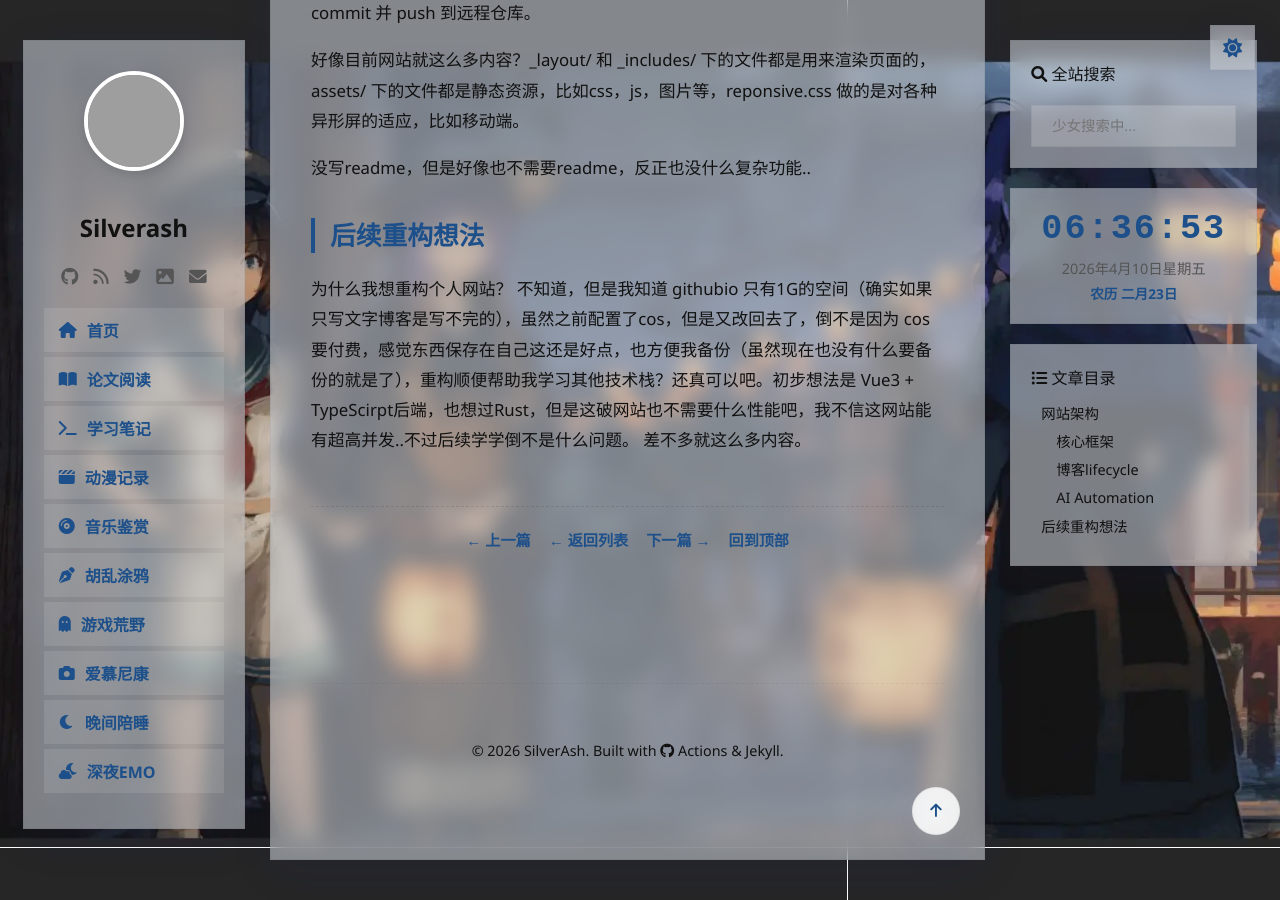
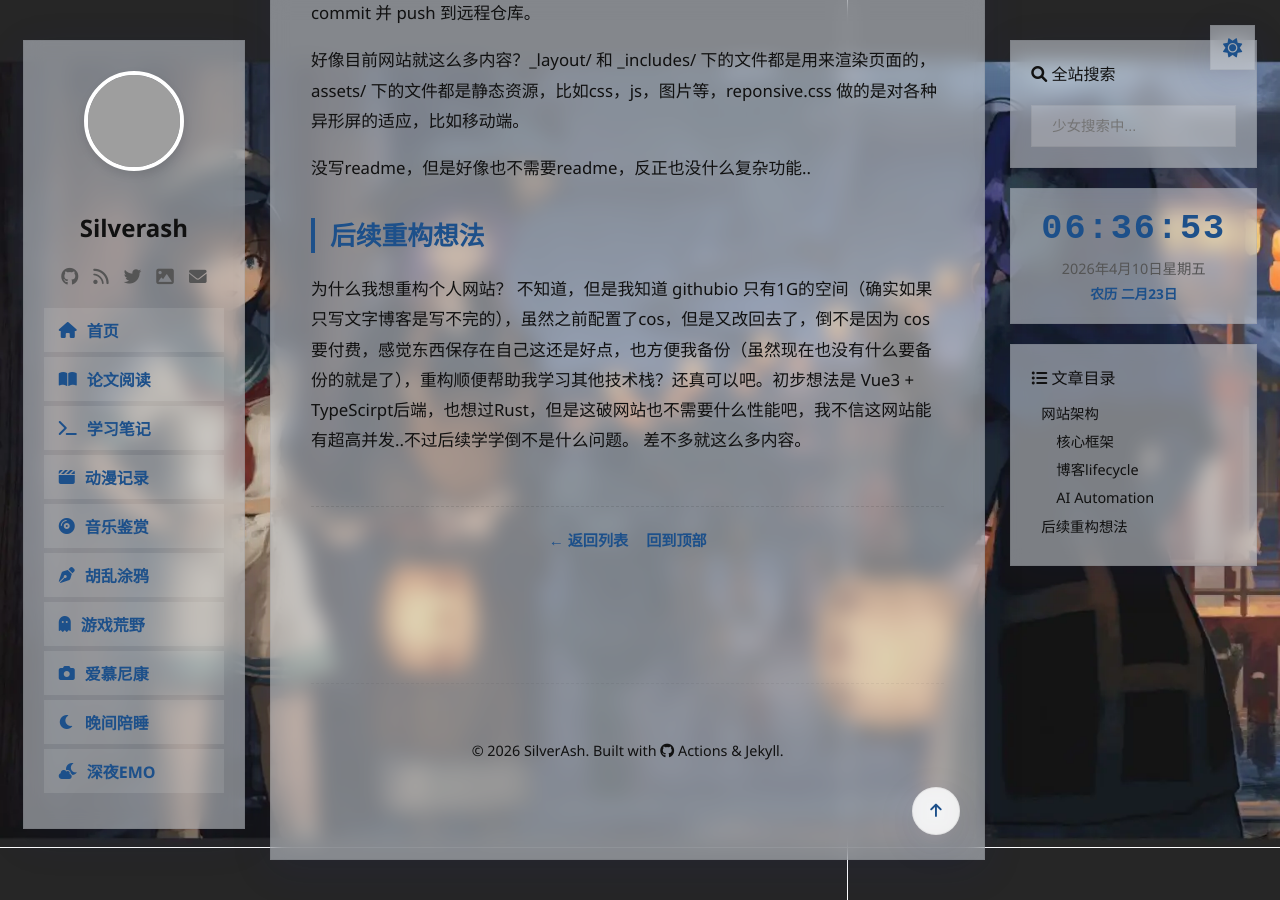
Before and after one commit to SiIverAsh/siiverash.github.io, a Jekyll site: the page built from _posts/2026-03-19-this-web-arch.md, in a window 1280 px wide and 900 px high, scrolled down 1315 px. Built offline with Jekyll 4.4.1, drawn with Linux system fonts in a browser that asks for light colours; comment, search, counter and statistics services are not loaded; grey boxes are pictures that could not be loaded.

Commit message:
Fix(Blog):Fixed the issue of redirection before and after blog entries within a category

```diff
--- a/_layouts/post.html
+++ b/_layouts/post.html
@@ -50,14 +50,36 @@ layout: default
         {{ content }}
     </div>
 
+        {% assign current_category = page.categories | first %}
+    {% assign previous_post = nil %}
+    {% assign next_post = nil %}
+    {% if current_category %}
+        {% assign seen_current = false %}
+        {% for post in site.posts %}
+            {% if post.categories contains current_category %}
+                {% if post.url == page.url %}
+                    {% assign seen_current = true %}
+                {% elsif seen_current %}
+                    {% if next_post == nil %}
+                        {% assign next_post = post %}
+                    {% endif %}
+                {% else %}
+                    {% assign previous_post = post %}
+                {% endif %}
+            {% endif %}
+        {% endfor %}
+    {% else %}
+        {% assign previous_post = page.previous %}
+        {% assign next_post = page.next %}
+    {% endif %}
     <footer class="post-footer">
         <div class="post-footer-links">
-            {% if page.previous and page.previous.url %}
-            <a href="{{ page.previous.url | relative_url }}" class="back-link">← 上一篇</a>
+            {% if previous_post and previous_post.url %}
+            <a href="{{ previous_post.url | relative_url }}" class="back-link">← 上一篇</a>
             {% endif %}
             <a href="javascript:history.back()" class="back-link">← 返回列表</a>
-            {% if page.next and page.next.url %}
-            <a href="{{ page.next.url | relative_url }}" class="back-link">下一篇 →</a>
+            {% if next_post and next_post.url %}
+            <a href="{{ next_post.url | relative_url }}" class="back-link">下一篇 →</a>
             {% endif %}
             <a href="#top" class="back-link">回到顶部</a>
         </div>
```
Also changed, not shown: other parts of _layouts/post.html (+1 -1 lines).
